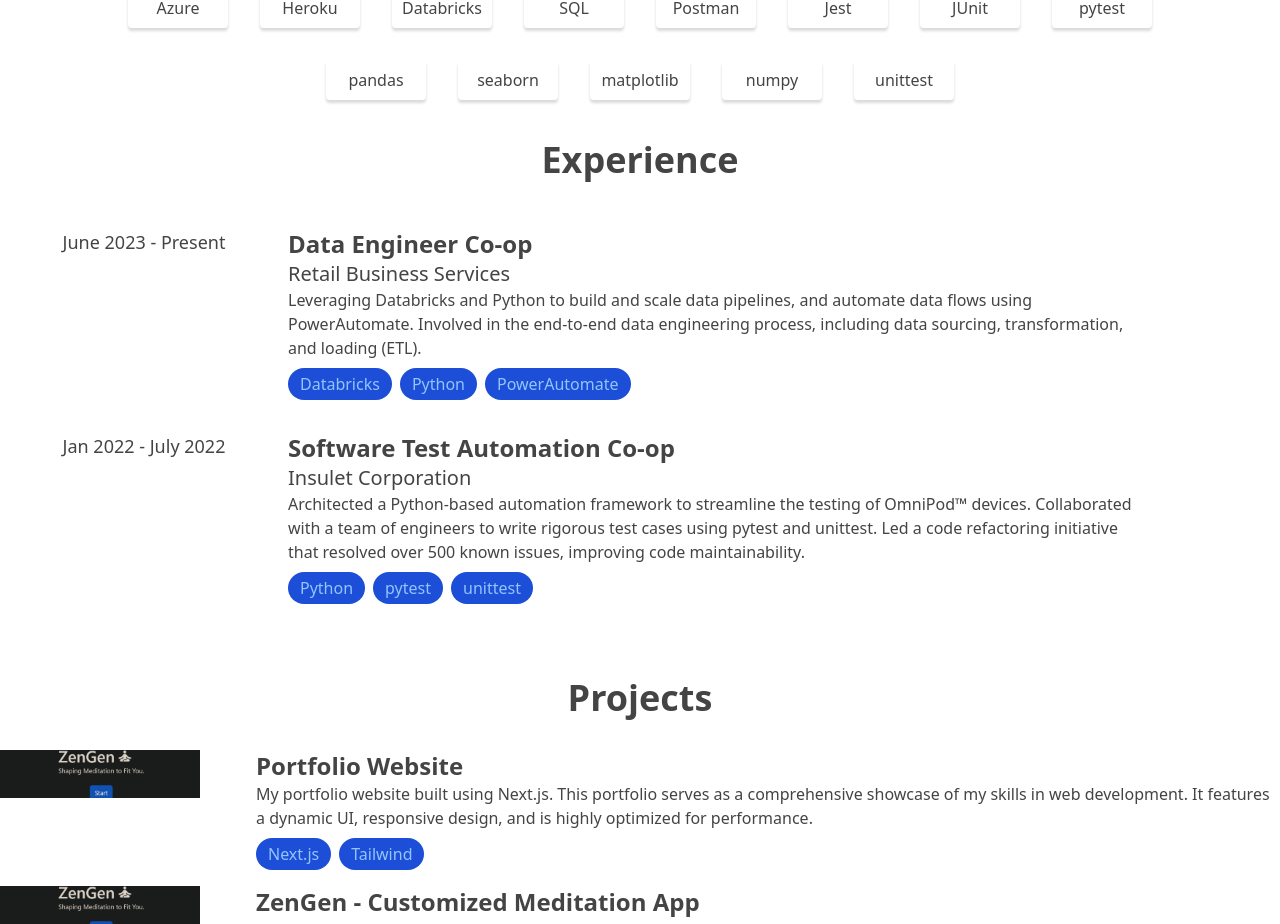
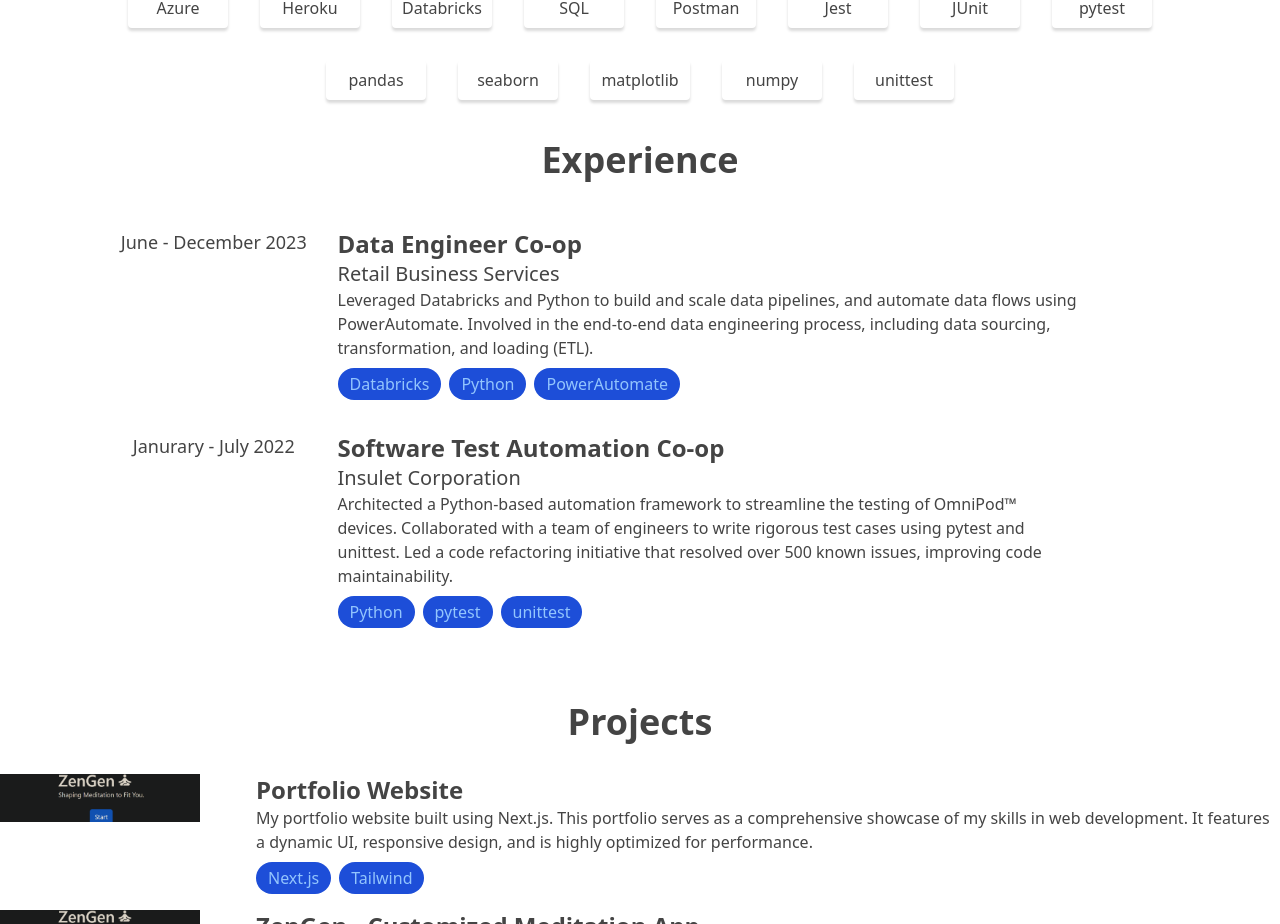
Before and after one commit to csiv23/portfolio, a Next.js app in the folder frontend/: page / in a window 1280 px wide. Shown: the part 1320-2244 px from the top of the page. Built offline with nearby package versions, Linux system fonts and the light colour scheme.

Commit message:
Fixed coloring of hover effect

```diff
--- a/frontend/components/Experience.module.css
+++ b/frontend/components/Experience.module.css
@@ -1,11 +1,15 @@
-/* frontend/components/Experience.module.css */
 .jobBox {
   margin-top: 1rem;
   max-width: 90%;
   transition: all 0.3s ease;
 }
 
-.jobBox:hover {
+.jobBoxLight:hover {
+  background-color: rgba(200, 200, 200, 0.2);
+  transform: scale(1.02);
+}
+
+.jobBoxDark:hover {
   background-color: rgb(40, 40, 40);
   transform: scale(1.02);
 }
--- a/frontend/components/Experience.tsx
+++ b/frontend/components/Experience.tsx
@@ -1,6 +1,8 @@
-import React, { FC } from "react";
+import React, { FC, useContext } from "react";
 import useThemeStyles from "../hooks/useThemeStyles";
 import styles from "./Experience.module.css";
+import { ThemeContext } from "./ThemeContext";
+
 
 type Job = {
   company: string;
@@ -12,19 +14,21 @@
 
 const Experience: FC = () => {
   const { textClass } = useThemeStyles();
+  const darkTheme = useContext(ThemeContext);
+
   const jobs: Job[] = [
     {
       company: "Retail Business Services",
       role: "Data Engineer Co-op",
-      duration: "June 2023 - Present",
+      duration: "June - December 2023",
       description:
-        "Leveraging Databricks and Python to build and scale data pipelines, and automate data flows using PowerAutomate. Involved in the end-to-end data engineering process, including data sourcing, transformation, and loading (ETL).",
+        "Leveraged Databricks and Python to build and scale data pipelines, and automate data flows using PowerAutomate. Involved in the end-to-end data engineering process, including data sourcing, transformation, and loading (ETL).",
       technologies: ["Databricks", "Python", "PowerAutomate"],
     },
     {
       company: "Insulet Corporation",
       role: "Software Test Automation Co-op",
-      duration: "Jan 2022 - July 2022",
+      duration: "Janurary - July 2022",
       description:
         "Architected a Python-based automation framework to streamline the testing of OmniPod™ devices. Collaborated with a team of engineers to write rigorous test cases using pytest and unittest. Led a code refactoring initiative that resolved over 500 known issues, improving code maintainability.",
       technologies: ["Python", "pytest", "unittest"],
@@ -33,7 +37,15 @@
   return (
     <div
       id="experience"
-      style={{ paddingTop: "2vh" }}
+      style={{
+        paddingTop: "2vh",
+        margin: "0 auto",
+        display: "flex",
+        justifyContent: "center",
+        alignItems: "center",
+        maxWidth: "1100px",
+        flexDirection: "column",
+      }}
       className="text-center w-full"
     >
       <h2 className={`text-4xl font-semibold mb-8 ${textClass}`}>Experience</h2>
@@ -41,15 +53,17 @@
         {jobs.map((job, index) => (
           <div
             key={index}
-            className={`col-span-4 grid grid-cols-4 w-full ${styles.jobBox}`}
+            className={`col-span-4 grid grid-cols-4 w-full ${styles.jobBox} ${
+              darkTheme ? styles.jobBoxDark : styles.jobBoxLight
+            }`}
           >
-            {/* Duration */}
             <div className={`col-span-1 text-lg ${textClass}`}>
               <p>{job.duration}</p>
             </div>
-            {/* Details */}
             <div className="col-span-3 text-left w-full">
-              <h3 className={`text-2xl font-semibold ${textClass}`}>{job.role}</h3>
+              <h3 className={`text-2xl font-semibold ${textClass}`}>
+                {job.role}
+              </h3>
               <h4 className={`text-xl ${textClass}`}>{job.company}</h4>
               <p className={`text-base ${textClass}`}>{job.description}</p>
               <div className="mt-2 flex space-x-2">
@@ -82,5 +96,4 @@
   );
 };
 
-
 export default Experience;
```
